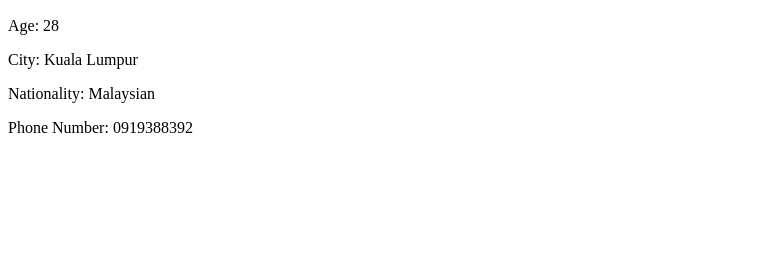
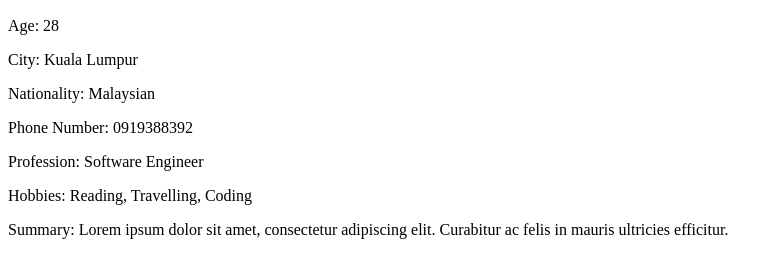
Before and after one commit to shazlinn/sofea_github, a plain HTML site: page index.html in a window 1280 px wide. Shown: the part 434-712 px from the top of the page, without its empty margins (0-778 px from the left). Drawn offline with Linux system fonts and the light colour scheme.

Commit message:
add profession, hobbies, summary

```diff
--- a/index.html
+++ b/index.html
@@ -16,6 +16,10 @@
         <p class="city">City: Kuala Lumpur</p>
         <p class="city">Nationality: Malaysian</p>
         <p class="phone_number">Phone Number: 0919388392</p>
+        <p class="profession">Profession: Software Engineer</p>
+        <p class="hobbies">Hobbies: Reading, Travelling, Coding</p>
+        <p class="summary">Summary: Lorem ipsum dolor sit amet, consectetur adipiscing elit. Curabitur ac felis in
+            mauris ultricies efficitur.</p>
     </div>
 </body>
 </html>
```
